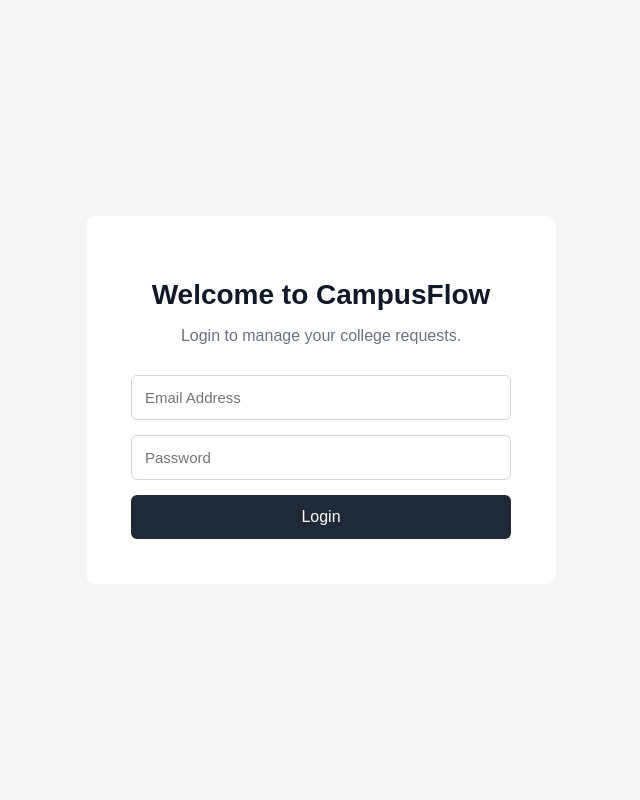
After one commit to linishalokesh/college-admin-request-management-system, a Flask app: page /login in a window 1280 px wide. The commit adds this page. Shown: the whole page, without its empty margins (319-959 px from the left). Run offline with Flask 3, Linux system fonts and the light colour scheme.

Commit message:
Added login page and connected login route

```diff
--- a/app.py
+++ b/app.py
@@ -6,5 +6,9 @@
 def home():
     return render_template("index.html")
 
+@app.route("/login")
+def login():
+    return render_template("login.html")
+
 if __name__ == "__main__":
     app.run(debug=True)
--- a/static/css/style.css
+++ b/static/css/style.css
@@ -149,3 +149,126 @@
     line-height: 1.6;
     font-size: 15px;
 }
+.how-it-works {
+    padding: 100px 60px;
+    background-color: #f4f6f8;
+    text-align: center;
+}
+
+.steps {
+    display: flex;
+    justify-content: center;
+    gap: 25px;
+    max-width: 1100px;
+    margin: auto;
+    flex-wrap: wrap;
+}
+
+.step {
+    width: 210px;
+    padding: 25px;
+}
+
+.step-number {
+    font-size: 18px;
+    font-weight: bold;
+    color: #6b7280;
+    margin-bottom: 15px;
+}
+
+.step h3 {
+    color: #1f2937;
+    font-size: 20px;
+    margin-bottom: 12px;
+}
+
+.step p {
+    color: #6b7280;
+    font-size: 15px;
+    line-height: 1.6;
+}
+.footer {
+    background-color: #111827;
+    color: white;
+    padding: 60px;
+}
+
+.footer-content {
+    max-width: 1100px;
+    margin: auto;
+    display: flex;
+    justify-content: space-between;
+    gap: 50px;
+}
+
+.footer h3 {
+    font-size: 24px;
+    margin-bottom: 15px;
+}
+
+.footer p {
+    color: #9ca3af;
+    font-size: 14px;
+    line-height: 1.6;
+}
+
+.footer-bottom {
+    max-width: 1100px;
+    margin: 40px auto 0;
+    padding-top: 20px;
+    border-top: 1px solid #374151;
+    text-align: center;
+}
+.login-page {
+    min-height: 100vh;
+    display: flex;
+    align-items: center;
+    justify-content: center;
+    background-color: #f4f6f8;
+}
+
+.login-box {
+    background-color: white;
+    width: 380px;
+    padding: 45px;
+    border-radius: 10px;
+    text-align: center;
+}
+
+.login-box h1 {
+    color: #111827;
+    font-size: 28px;
+    margin-bottom: 10px;
+}
+
+.login-box p {
+    color: #6b7280;
+    margin-bottom: 30px;
+}
+
+.login-box form {
+    display: flex;
+    flex-direction: column;
+    gap: 15px;
+}
+
+.login-box input {
+    padding: 13px;
+    border: 1px solid #d1d5db;
+    border-radius: 6px;
+    font-size: 15px;
+}
+
+.login-box button {
+    background-color: #1f2937;
+    color: white;
+    border: none;
+    padding: 13px;
+    border-radius: 6px;
+    font-size: 16px;
+    cursor: pointer;
+}
+
+.login-box button:hover {
+    background-color: #374151;
+}
--- /dev/null
+++ b/templates/login.html
@@ -0,0 +1,31 @@
+<!DOCTYPE html>
+<html>
+<head>
+    <title>Login - CampusFlow</title>
+    <link rel="stylesheet" href="{{ url_for('static', filename='css/style.css') }}">
+</head>
+
+<body>
+
+    <div class="login-page">
+
+        <div class="login-box">
+
+            <h1>Welcome to CampusFlow</h1>
+
+            <p>Login to manage your college requests.</p>
+
+            <form>
+                <input type="email" placeholder="Email Address">
+
+                <input type="password" placeholder="Password">
+
+                <button type="submit">Login</button>
+            </form>
+
+        </div>
+
+    </div>
+
+</body>
+</html>
```
Also changed, not shown: templates/index.html (+79 -2 lines).
